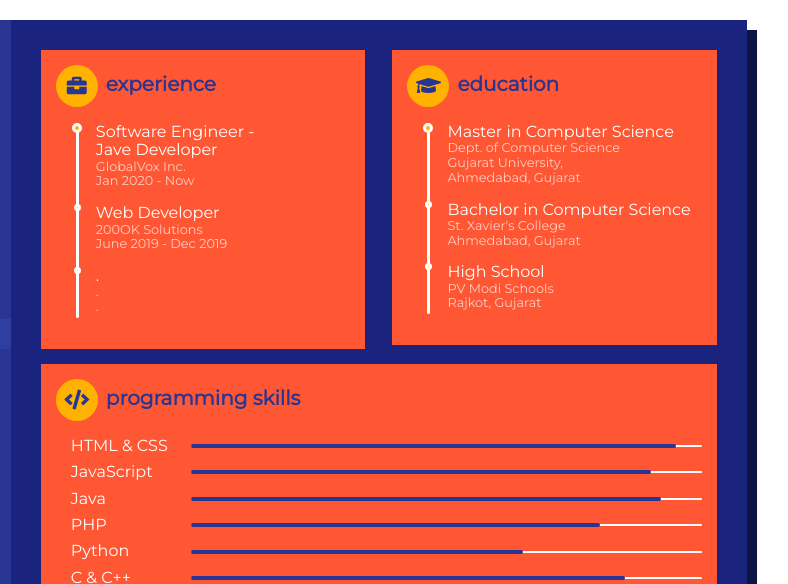
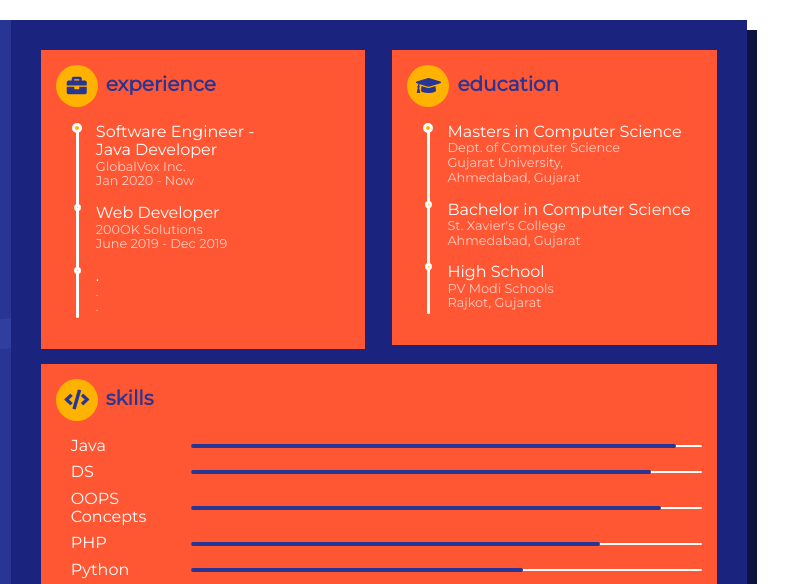
Before and after one commit to viveksoni100/cv, a plain HTML site: page index.html in a window 1280 px wide. Shown: the top 584 px of the page, 373-1161 px from the left. Drawn offline with nearby package versions, Linux system fonts and the light colour scheme.

Commit message:
CV is updated

```diff
--- a/index.html
+++ b/index.html
@@ -54,7 +54,7 @@
     <div class="work">
       <h3><i class="fa fa-briefcase"></i>Experience</h3>
       <ul>
-        <li><span>Software Engineer -<br>Jave Developer</span><small>GlobalVox Inc.</small><small>Jan 2020 - Now</small></li>
+        <li><span>Software Engineer -<br>Java Developer</span><small>GlobalVox Inc.</small><small>Jan 2020 - Now</small></li>
         <li><span>Web Developer</span><small>200OK Solutions</small><small>June 2019 - Dec 2019</small></li>
         <li><span>.</span><small>.</small><small>.</small></li>
       </ul>
@@ -62,25 +62,25 @@
     <div class="edu">
       <h3><i class="fa fa-graduation-cap"></i>Education</h3>
       <ul>
-        <li><span>Master in Computer Science</span><small>Dept. of Computer Science</small><small>Gujarat University,</small><small>Ahmedabad, Gujarat</small></li>
+        <li><span>Masters in Computer Science</span><small>Dept. of Computer Science</small><small>Gujarat University,</small><small>Ahmedabad, Gujarat</small></li>
         <li><span>Bachelor in Computer Science</span><small>St. Xavier's College</small><small>Ahmedabad, Gujarat</small></li>
         <li><span>High School</span><small>PV Modi Schools</small><small>Rajkot, Gujarat</small></li>
       </ul>
     </div>
     <div class="skills-prog">
-      <h3><i class="fas fa-code"></i>Programming Skills</h3>
+      <h3><i class="fas fa-code"></i>Skills</h3>
       <ul>
-        <li data-percent="95"><span>HTML & CSS</span>
+        <li data-percent="95"><span>Java</span>
           <div class="skills-bar">
             <div class="bar"></div>
           </div>
         </li>
-        <li data-percent="90"><span>JavaScript</span>
+        <li data-percent="90"><span>DS</span>
           <div class="skills-bar">
             <div class="bar"></div>
           </div>
         </li>
-        <li data-percent="92"><span>Java</span>
+        <li data-percent="92"><span>OOPS Concepts</span>
           <div class="skills-bar">
             <div class="bar"></div>
           </div>
```
